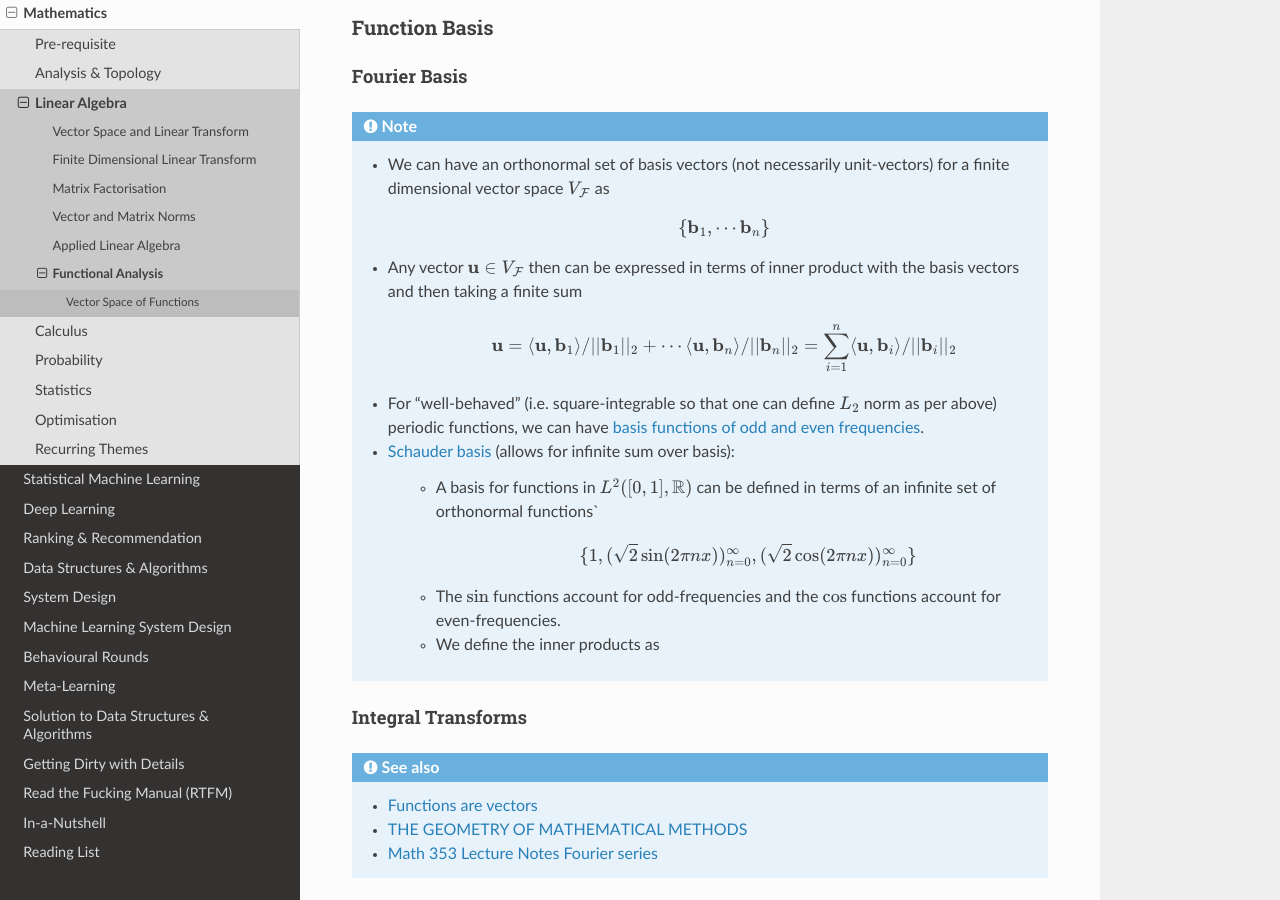
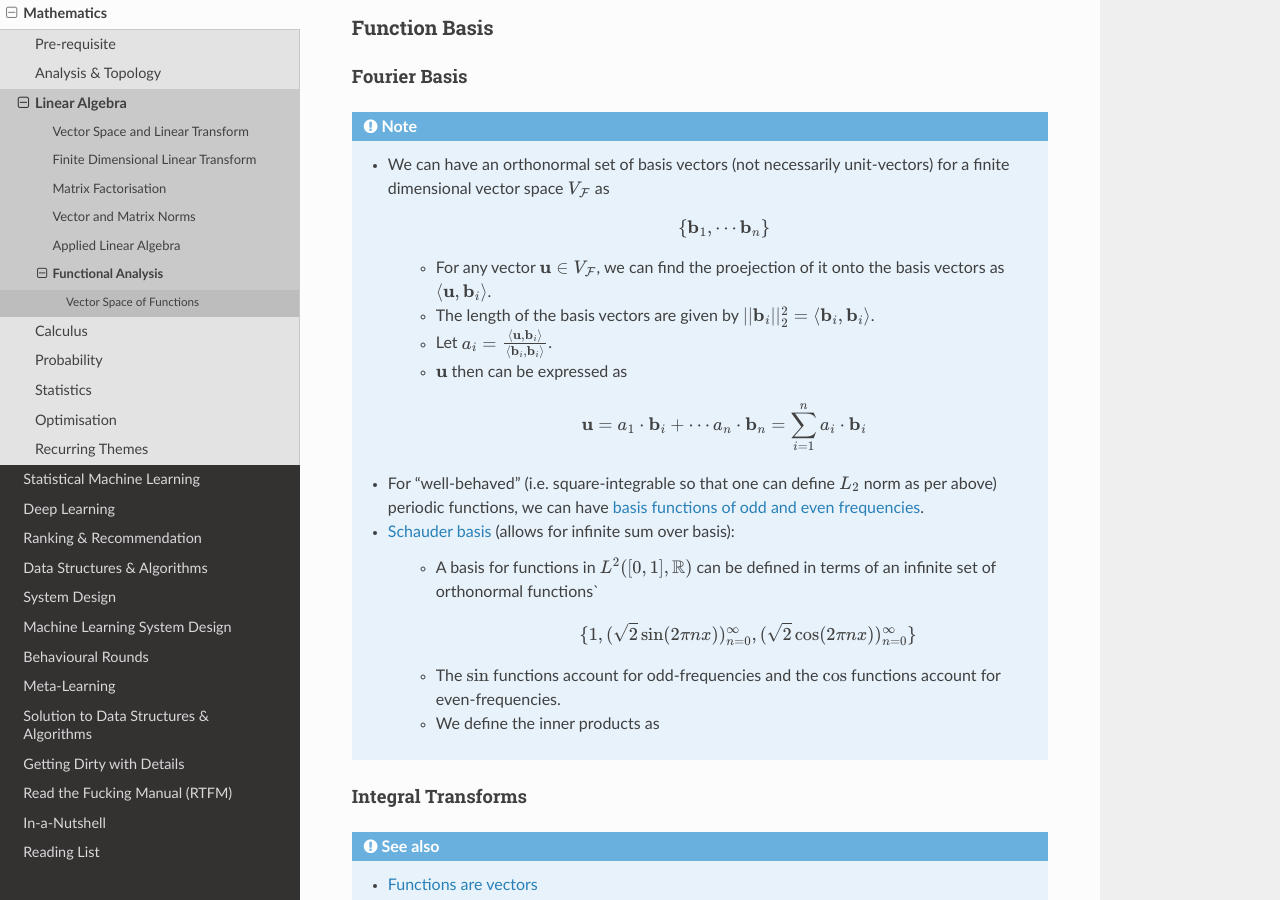
Before and after one commit to uselesstechjunks/leetcode, a Sphinx documentation site: the page built from docs/source/math/linalg/funan.rst, in a window 1280 px wide and 900 px high, scrolled down 3210 px. Built offline with Sphinx 7.4.7 and the Read the Docs theme 2.0.0, drawn with Linux system fonts in a browser that asks for light colours.

Commit message:
Update funan.rst

```diff
--- a/docs/source/math/linalg/funan.rst
+++ b/docs/source/math/linalg/funan.rst
@@ -109,9 +109,13 @@ Fourier Basis
 	* We can have an orthonormal set of basis vectors (not necessarily unit-vectors) for a finite dimensional vector space :math:`V_{\mathcal{F}}` as
 
 		.. math:: \{\mathbf{b}_1,\cdots\mathbf{b}_n\}
-	* Any vector :math:`\mathbf{u}\in V_{\mathcal{F}}` then can be expressed in terms of inner product with the basis vectors and then taking a finite sum
 
-		.. math:: \mathbf{u}=\langle \mathbf{u},\mathbf{b}_1\rangle/||\mathbf{b}_1||_2+\cdots\langle \mathbf{u},\mathbf{b}_n\rangle/||\mathbf{b}_n||_2=\sum_{i=1}^n \langle \mathbf{u},\mathbf{b}_i\rangle/||\mathbf{b}_i||_2
+		* For any vector :math:`\mathbf{u}\in V_{\mathcal{F}}`, we can find the proejection of it onto the basis vectors as :math:`\langle\mathbf{u},\mathbf{b}_i\rangle`.
+		* The length of the basis vectors are given by :math:`||\mathbf{b}_i||_2^2=\langle\mathbf{b}_i,\mathbf{b}_i\rangle`.
+		* Let :math:`a_i=\frac{\langle\mathbf{u},\mathbf{b}_i\rangle}{\langle\mathbf{b}_i,\mathbf{b}_i\rangle}`.
+		* :math:`\mathbf{u}` then can be expressed as
+
+		.. math:: \mathbf{u}=a_1\cdot\mathbf{b}_i+\cdots a_n\cdot\mathbf{b}_n=\sum_{i=1}^na_i\cdot\mathbf{b}_i
 	* For "well-behaved" (i.e. square-integrable so that one can define :math:`L_2` norm as per above) periodic functions, we can have `basis functions of odd and even frequencies <https://math.stackexchange.com/a/32663>`_.
 	* `Schauder basis <https://en.wikipedia.org/wiki/Schauder_basis>`_ (allows for infinite sum over basis):
 
```
